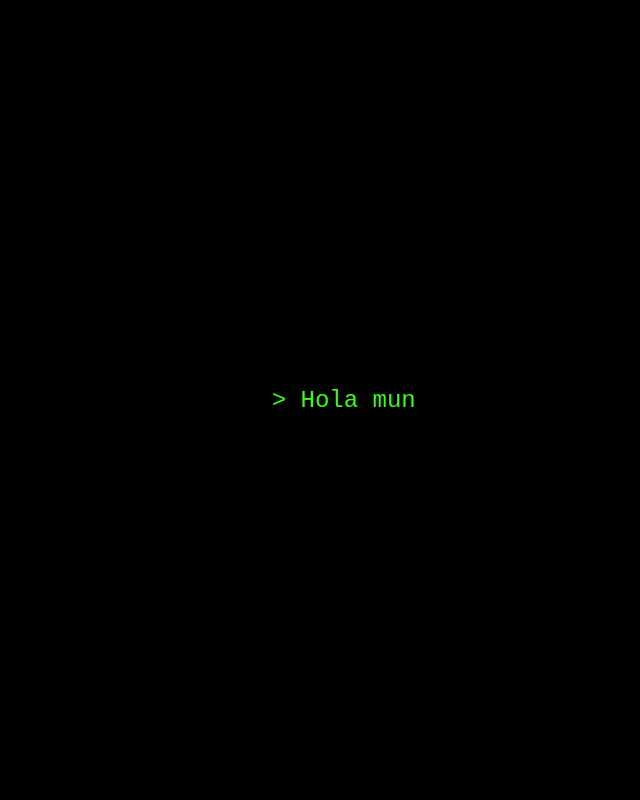
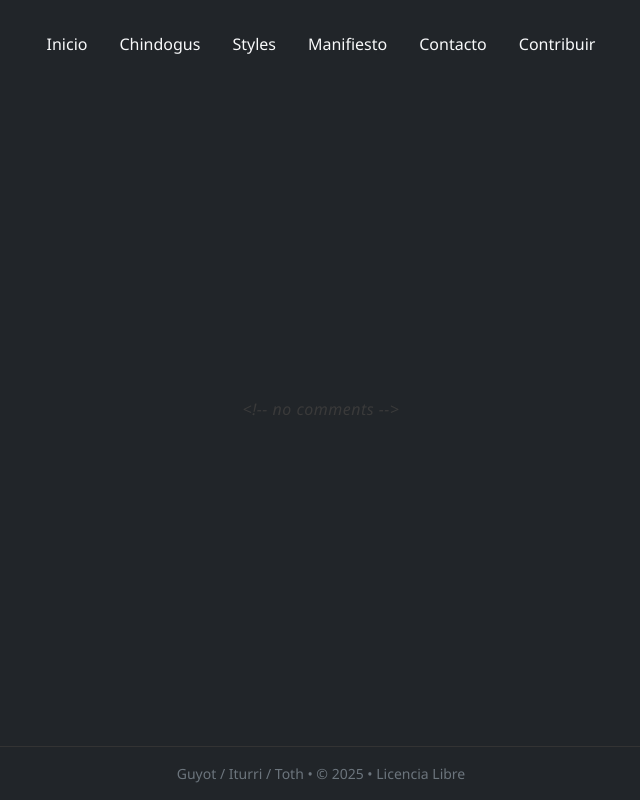
Before and after one commit to InutiliaGit/Inutilia, a plain HTML site: page index.html in a window 1280 px wide. Shown: the whole page, without its empty margins (319-959 px from the left). Drawn offline with nearby package versions, Linux system fonts and the light colour scheme.

Commit message:
nueva index

```diff
--- a/index.html
+++ b/index.html
@@ -2,41 +2,50 @@
 <html lang="es">
 <head>
   <meta charset="UTF-8" />
-  <meta name="viewport" content="width=device-width, initial-scale=1.0"/>
+  <meta name="viewport" content="width=device-width, initial-scale=1.0" />
   <title>InutilIA</title>
-  <style>
-    body {
-      background-color: #000;
-      color: #39ff14; /* verde fósforo */
-      font-family: 'JetBrains Mono', 'Courier New', monospace;
-      display: flex;
-      align-items: center;
-      justify-content: center;
-      height: 100vh;
-      margin: 0;
-    }
+  <link href="https://cdn.jsdelivr.net/npm/bootstrap@5.3.3/dist/css/bootstrap.min.css" rel="stylesheet">
+  <link href="styles/inutilia.css" rel="stylesheet">
+</head>
+<body class="bg-dark text-light d-flex flex-column min-vh-100">
 
-    .terminal {
-      font-size: 1.5rem;
-      white-space: pre;
-    }
+  <header class="text-center py-4">
+    <nav>
+      <ul class="nav justify-content-center">
+        <li class="nav-item"><a href="index.html" class="nav-link text-light">Inicio</a></li>
+        <li class="nav-item"><a href="chindogus.html" class="nav-link text-light">Chindogus</a></li>
+        <li class="nav-item"><a href="styles.html" class="nav-link text-light">Styles</a></li>
+        <li class="nav-item"><a href="manifiesto.html" class="nav-link text-light">Manifiesto</a></li>
+        <li class="nav-item"><a href="contacto.html" class="nav-link text-light">Contacto</a></li>
+        <li class="nav-item"><a href="contribuir.html" class="nav-link text-light">Contribuir</a></li>
+      </ul>
+    </nav>
+  </header>
 
-    .cursor {
-      display: inline-block;
-      width: 0.7ch;
-      background-color: #39ff14;
-      animation: blink 1s steps(1) infinite;
-      margin-left: 2px;
-    }
+  <main class="flex-grow-1 d-flex flex-column justify-content-center align-items-center">
+    <p class="subtle-comment">&lt;!-- no comments --&gt;</p>
 
-    @keyframes blink {
-      50% { background-color: transparent; }
-    }
-  </style>
-</head>
-<body>
-  <div class="terminal">
-    > Hola mun<span class="cursor"></span>
-  </div>
+    <!-- descomentar
+    <div class="subtle-comment text-center mt-4">
+      🎉 Felicitaciones.<br>
+      Encontraste el primer Chindogu sin botones.<br>
+      No tiene sentido, pero te sentís mejor, ¿no?
+    </div>
+    -->
+  </main>
+
+  <footer class="text-center py-3 text-secondary small">
+    <a href="https://github.com/InutiliaGit/inutilia" target="_blank" class="text-secondary text-decoration-none">
+      Guyot / Iturri / Toth
+    </a>
+    • © <span id="year"></span> •
+    <a href="https://creativecommons.org/publicdomain/zero/1.0/" target="_blank" class="text-secondary text-decoration-none">
+      Licencia Libre
+    </a>
+  </footer>
+
+  <script>
+    document.getElementById('year').textContent = new Date().getFullYear();
+  </script>
 </body>
 </html>
--- a/styles/inutilia.css
+++ b/styles/inutilia.css
@@ -0,0 +1,52 @@
+/* General */
+body {
+  background-color: #121212; /* Fondo oscuro */
+  color: #f5f5f5;            /* Texto claro y legible */
+  font-family: 'Segoe UI', Tahoma, Geneva, Verdana, sans-serif;
+  margin: 0;
+  padding: 0;
+}
+
+/* Navegación */
+nav ul {
+  list-style: none;
+  padding-left: 0;
+  margin-bottom: 0;
+}
+
+nav .nav-link {
+  color: #f5f5f5;
+  font-weight: 500;
+  transition: color 0.3s ease;
+}
+
+nav .nav-link:hover {
+  color: #bbbbbb;
+  text-decoration: none; /* Quitar subrayado al hacer hover */
+}
+
+/* Footer */
+footer {
+  border-top: 1px solid #333;
+}
+
+footer a {
+  color: #bbbbbb;
+  transition: color 0.3s ease;
+  text-decoration: none;
+}
+
+footer a:hover {
+  color: #ffffff;
+  text-decoration: none; /* También para footer links */
+}
+
+/* Comentario en el centro (modo escondido/estético) */
+.subtle-comment {
+  font-size: 1rem;
+  color: #3a3a3a; /* Muy similar al fondo, pero visible si se presta atención */
+  user-select: none;
+  font-style: italic;
+  letter-spacing: 0.5px;
+  transition: opacity 0.4s ease;
+}
```
